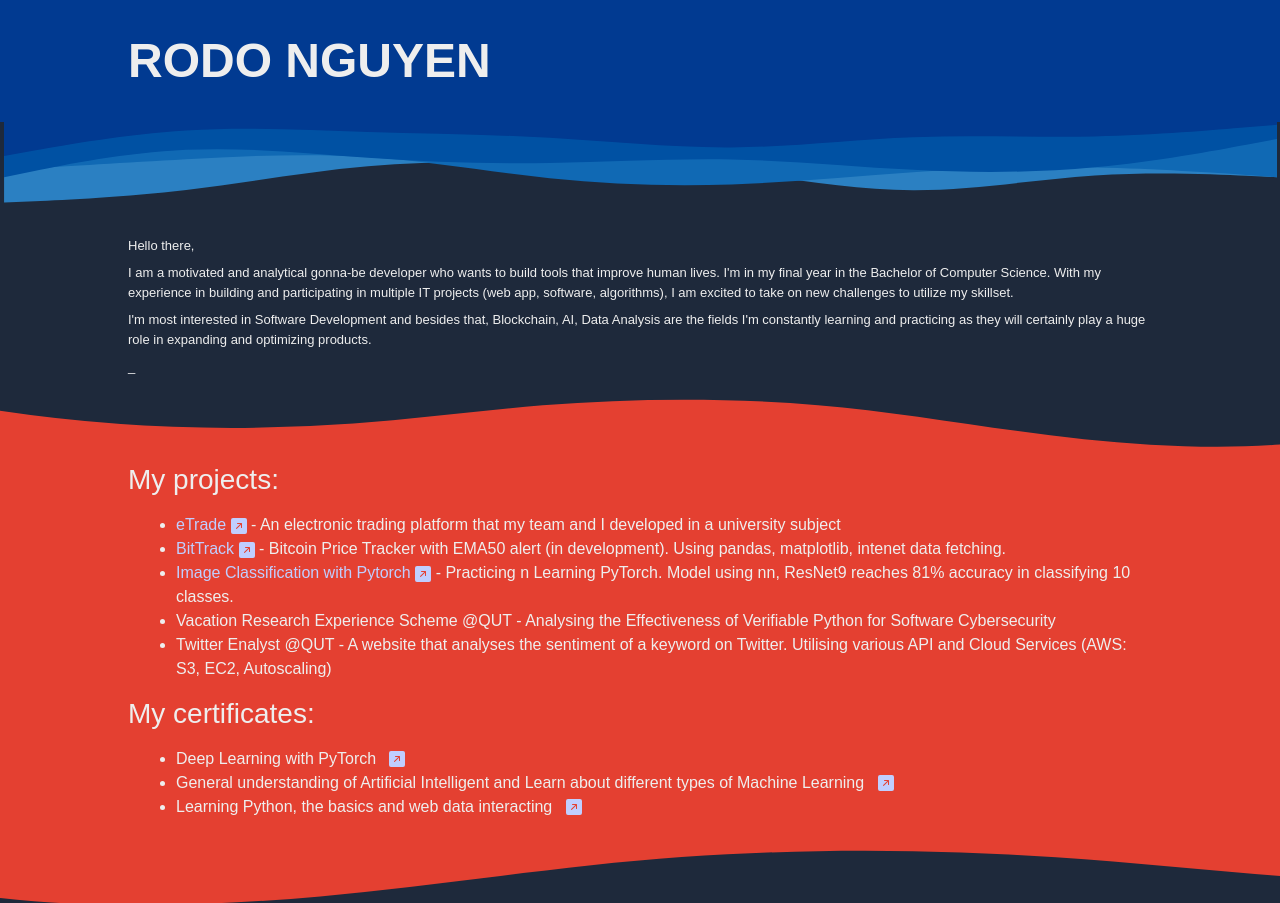
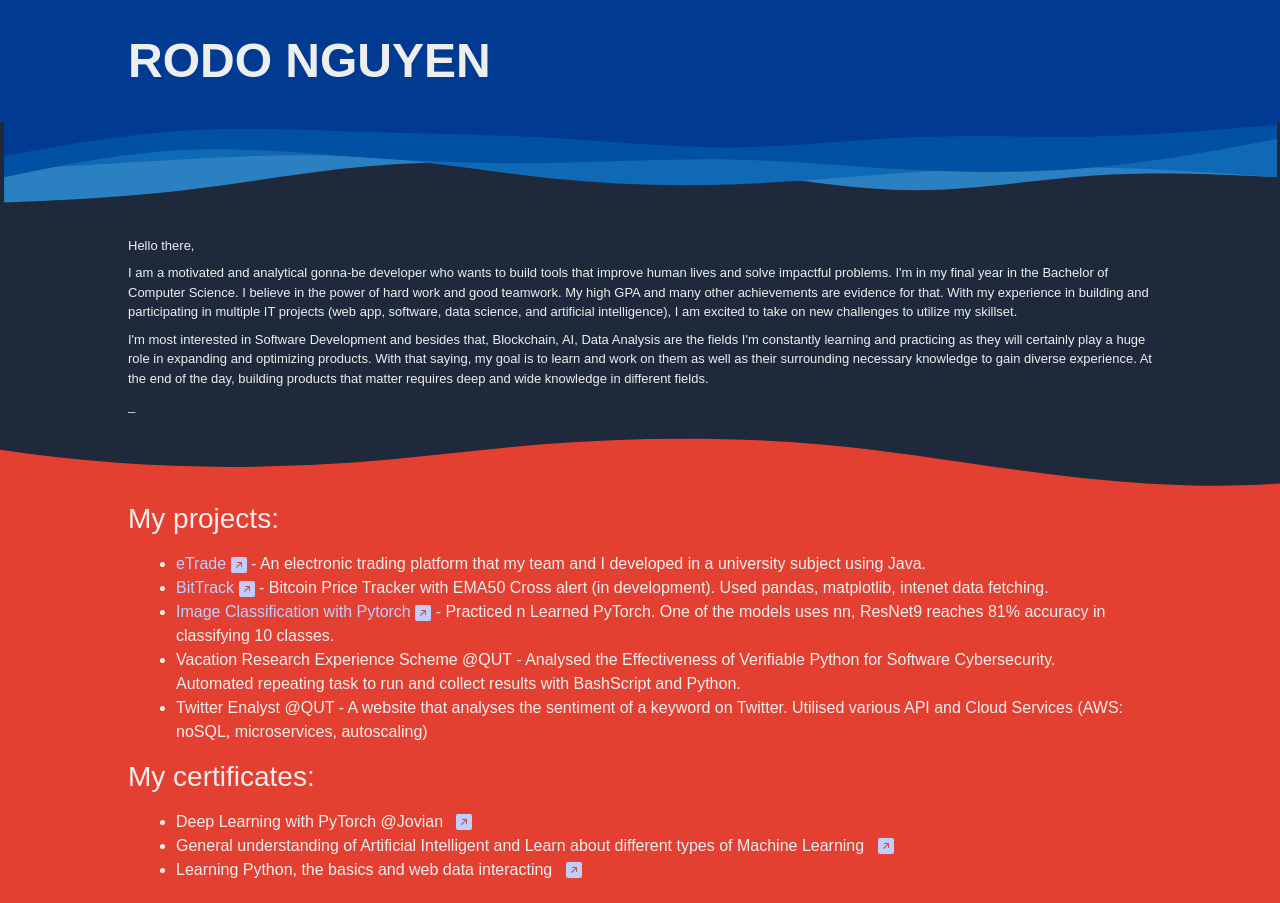
Before and after one commit to rodonguyen/rodonguyen.github.io, a plain HTML site: page index.html in a window 1280 px wide. Shown: the top 903 px of the page. Drawn offline with nearby package versions, Linux system fonts and the light colour scheme.

Commit message:
Edit content

```diff
--- a/index.html
+++ b/index.html
@@ -23,16 +23,20 @@
                 Hello there,
             </p>
             <p class="intro">
-                I am a motivated and analytical gonna-be developer who wants to build tools that improve human lives.
-                I'm in my final year in the Bachelor of Computer Science. With my experience in building and
-                participating in multiple IT projects (web app, software, algorithms),
-                I am excited to take on new challenges to utilize my skillset.
+                I am a motivated and analytical gonna-be developer who wants to build tools that improve human lives and solve impactful
+                problems. I'm in my final year in the Bachelor of Computer Science. I believe in the power of hard work and good
+                teamwork. My high GPA and many other achievements are evidence for that. With my experience in building and
+                participating in multiple IT projects (web app, software, data science, and artificial intelligence), I am excited to
+                take on new challenges to utilize my skillset.
+
             </p>
 
             <p class="intro">
-                I'm most interested in Software Development and besides that, Blockchain, AI,
-                Data Analysis are the fields I'm constantly learning and practicing as they will
-                certainly play a huge role in expanding and optimizing products.
+                I'm most interested in Software Development and besides that, Blockchain, AI, Data Analysis are the fields I'm
+                constantly learning and practicing as they will certainly play a huge role in expanding and optimizing products.
+                With that saying, my goal is to learn and work on them as well as their surrounding necessary knowledge to gain
+                diverse experience. At the end of the day, building products that matter requires deep and wide knowledge in
+                different fields.
             </p>
 
             <p class="intro" id="popPlaylist">
@@ -52,7 +56,7 @@
                             class="bi bi-arrow-up-right-square-fill" viewBox="0 0 16 16">
                             <path d="M14 0a2 2 0 0 1 2 2v12a2 2 0 0 1-2 2H2a2 2 0 0 1-2-2V2a2 2 0 0 1 2-2h12zM5.904 10.803 10 6.707v2.768a.5.5 0 0 0 1 0V5.5a.5.5 0 0 0-.5-.5H6.525a.5.5 0 1 0 0 1h2.768l-4.096 4.096a.5.5 0 0 0 .707.707z"/>
                         </svg>
-                    </a> - An electronic trading platform that my team and I developed in a university subject
+                    </a> - An electronic trading platform that my team and I developed in a university subject using Java.
                 </li>
                 <li><a href="https://github.com/rodonguyen/bittrack" target="_blank" rel="noopener noreferrer">
                     BitTrack <svg
@@ -60,7 +64,7 @@
                     class="bi bi-arrow-up-right-square-fill" viewBox="0 0 16 16">
                     <path d="M14 0a2 2 0 0 1 2 2v12a2 2 0 0 1-2 2H2a2 2 0 0 1-2-2V2a2 2 0 0 1 2-2h12zM5.904 10.803 10 6.707v2.768a.5.5 0 0 0 1 0V5.5a.5.5 0 0 0-.5-.5H6.525a.5.5 0 1 0 0 1h2.768l-4.096 4.096a.5.5 0 0 0 .707.707z"/>
                     </svg>
-                    </a> - Bitcoin Price Tracker with EMA50 alert (in development). Using pandas, matplotlib, intenet data fetching.
+                    </a> - Bitcoin Price Tracker with EMA50 Cross alert (in development). Used pandas, matplotlib, intenet data fetching.
                 </li>
                 <li><a href="https://jovian.ai/duy8anh1/deep-learning-course-project"
                     target="_blank" rel="noopener noreferrer">
@@ -69,19 +73,19 @@
                     class="bi bi-arrow-up-right-square-fill" viewBox="0 0 16 16">
                     <path d="M14 0a2 2 0 0 1 2 2v12a2 2 0 0 1-2 2H2a2 2 0 0 1-2-2V2a2 2 0 0 1 2-2h12zM5.904 10.803 10 6.707v2.768a.5.5 0 0 0 1 0V5.5a.5.5 0 0 0-.5-.5H6.525a.5.5 0 1 0 0 1h2.768l-4.096 4.096a.5.5 0 0 0 .707.707z"/>
                     </svg>
-                    </a> - Practicing n Learning PyTorch. Model using nn, ResNet9 reaches 81% accuracy in classifying 10 classes.
+                    </a> - Practiced n Learned PyTorch. One of the models uses nn, ResNet9 reaches 81% accuracy in classifying 10 classes.
                 </li>
                 <li>
-                    Vacation Research Experience Scheme @QUT - Analysing the Effectiveness of Verifiable Python for Software Cybersecurity
+                    Vacation Research Experience Scheme @QUT - Analysed the Effectiveness of Verifiable Python for Software Cybersecurity. Automated repeating task to run and collect results with BashScript and Python.
                 </li>
                 <li>
-                    Twitter Enalyst @QUT - A website that analyses the sentiment of a keyword on Twitter. Utilising various API and Cloud Services (AWS: S3, EC2, Autoscaling)
+                    Twitter Enalyst @QUT - A website that analyses the sentiment of a keyword on Twitter. Utilised various API and Cloud Services (AWS: noSQL, microservices, autoscaling)
                 </li>
             </ul>
 
             <h3>My certificates:</h3>
             <ul>
-                <li>Deep Learning with PyTorch &nbsp;
+                <li>Deep Learning with PyTorch @Jovian &nbsp;
                     <a class="viewicon" href="https://jovian.ai/certificate/MFQTIMRUGU"
                         target="_blank" rel="noopener noreferrer"
                         title="Click to view certificate">
```
